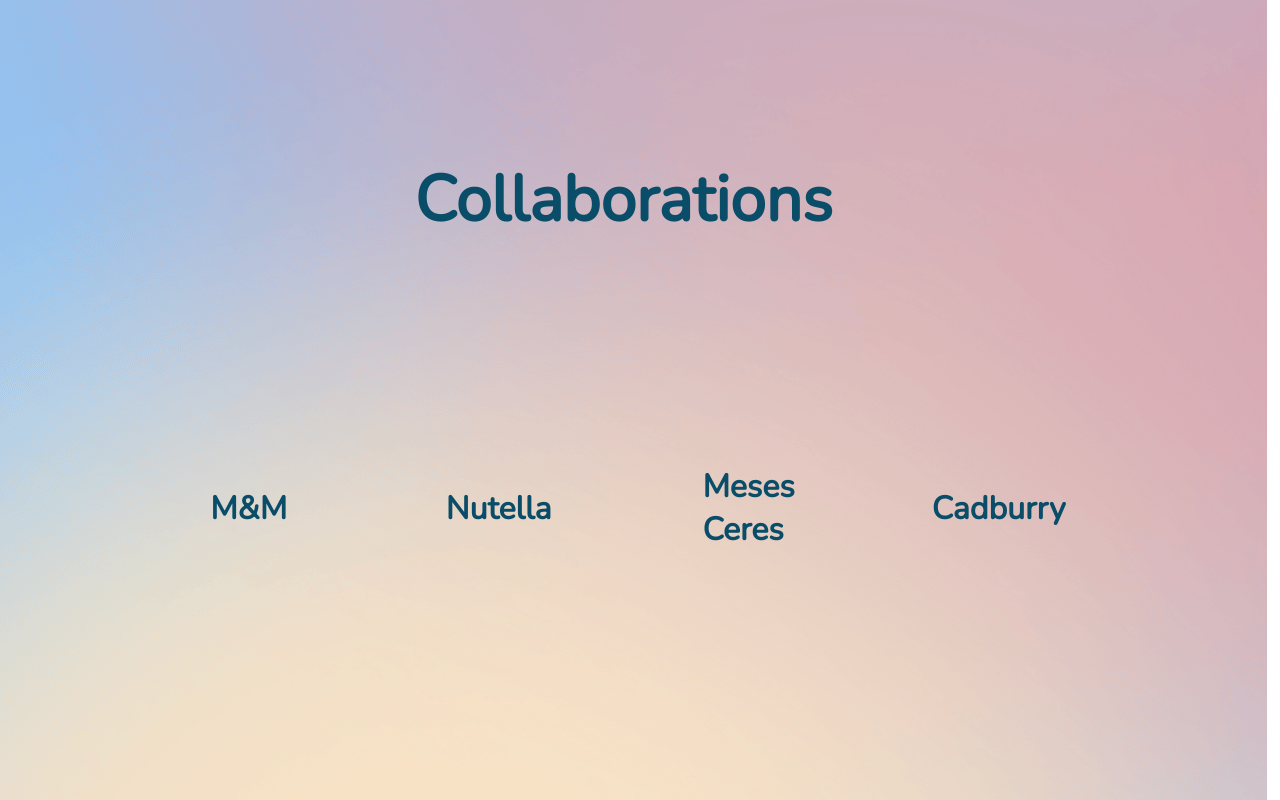
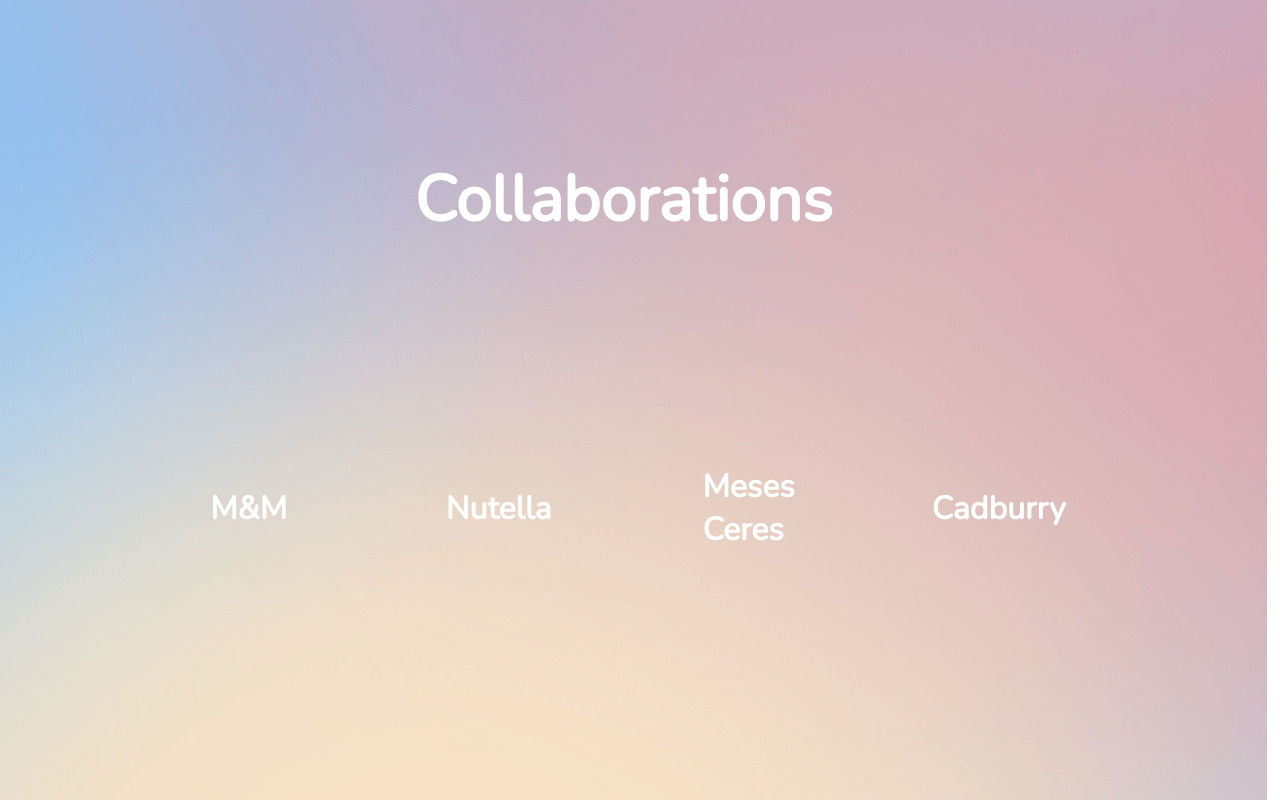
Before and after one commit to kukissid/kukissid.github.io, a plain HTML site: page index.html in a window 1280 px wide. Shown: the part 4040-4840 px from the top of the page. Drawn offline with nearby package versions, Linux system fonts and the light colour scheme.

Commit message:
Update index.html

```diff
--- a/index.html
+++ b/index.html
@@ -94,21 +94,21 @@
     </div>
     <div class="container lima flex" style="align-items: center; justify-content: center;" id="press">
 
-        <p style="font-size: 4em; font-weight: bold; margin-left: -20px; color: #0A4D68;">Collaborations</p>
+        <p style="font-size: 4em; font-weight: bold; margin-left: -20px; color: #fff;">Collaborations</p>
         <div class="card-varian flex"
             style="justify-content: center; align-items: center; height: 50%; margin-left: -20px;">
             <div class="best-card flex">
-                <h1 style="color: #0A4D68;">M&M</h1>
+                <h1 style="color: #fff;">M&M</h1>
 
             </div>
             <div class="best-card flex">
-                <h1 style="color: #0A4D68;">Nutella</h1>
+                <h1 style="color: #fff;">Nutella</h1>
             </div>
             <div class="best-card flex">
-                <h1 style="color: #0A4D68;">Meses <br>Ceres</h1>
+                <h1 style="color: #fff;">Meses <br>Ceres</h1>
             </div>
             <div class="best-card flex">
-                <h1 style="color: #0A4D68;">Cadburry</h1>
+                <h1 style="color: #fff;">Cadburry</h1>
             </div>
         </div>
     </div>
```
